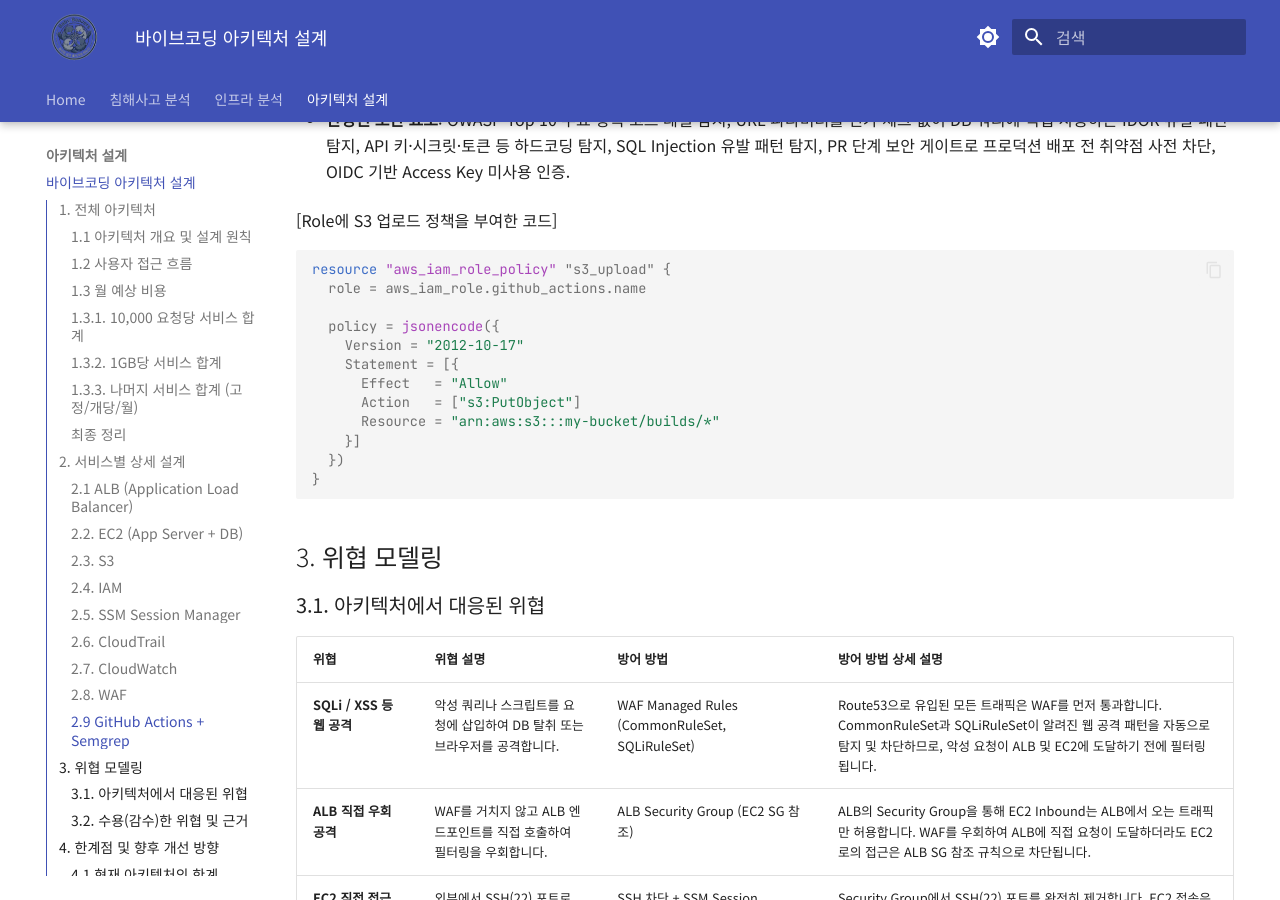
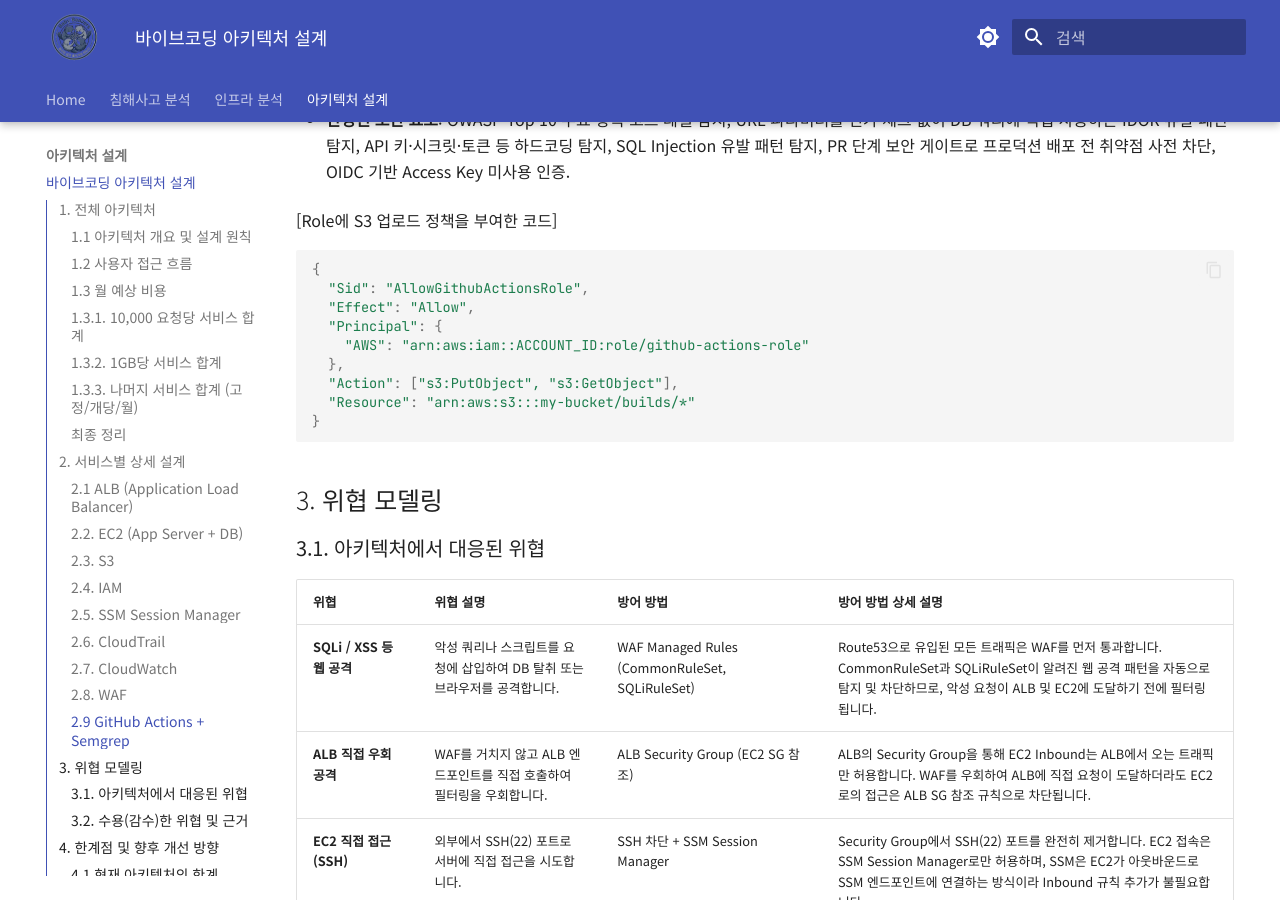
Before and after one commit to UniteLiveDisperseDie/secure-cloud-architecture-docs, an MkDocs documentation site: the page built from docs/03-architecture/01-hobby.md, in a window 1280 px wide and 900 px high, scrolled down 7737 px. Built offline with MkDocs 1.6.1 and Material for MkDocs 9.7.7, drawn with Linux system fonts in a browser that asks for light colours.

Commit message:
refactor: S3 버킷 코드 수정

````diff
--- a/docs/03-architecture/01-hobby.md
+++ b/docs/03-architecture/01-hobby.md
@@ -220,17 +220,14 @@
 [Role에 S3 업로드 정책을 부여한 코드]
 
 ```hcl
-resource "aws_iam_role_policy" "s3_upload" {
-  role = aws_iam_role.github_actions.name
-
-  policy = jsonencode({
-    Version = "2012-10-17"
-    Statement = [{
-      Effect   = "Allow"
-      Action   = ["s3:PutObject"]
-      Resource = "arn:aws:s3:::my-bucket/builds/*"
-    }]
-  })
+{
+  "Sid": "AllowGithubActionsRole",
+  "Effect": "Allow",
+  "Principal": {
+    "AWS": "arn:aws:iam::ACCOUNT_ID:role/github-actions-role"
+  },
+  "Action": ["s3:PutObject", "s3:GetObject"],
+  "Resource": "arn:aws:s3:::my-bucket/builds/*"
 }
 ```
 
````
